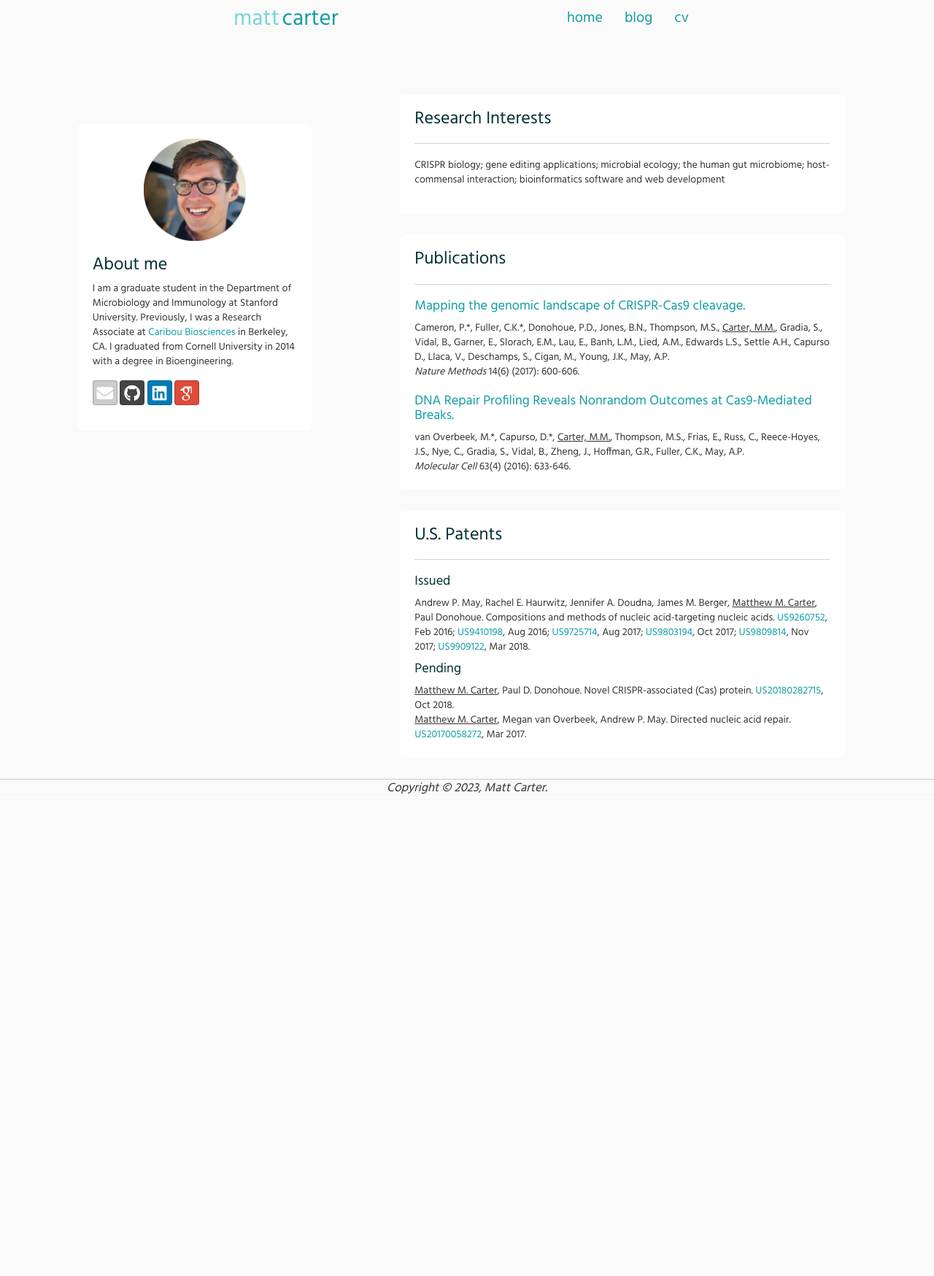
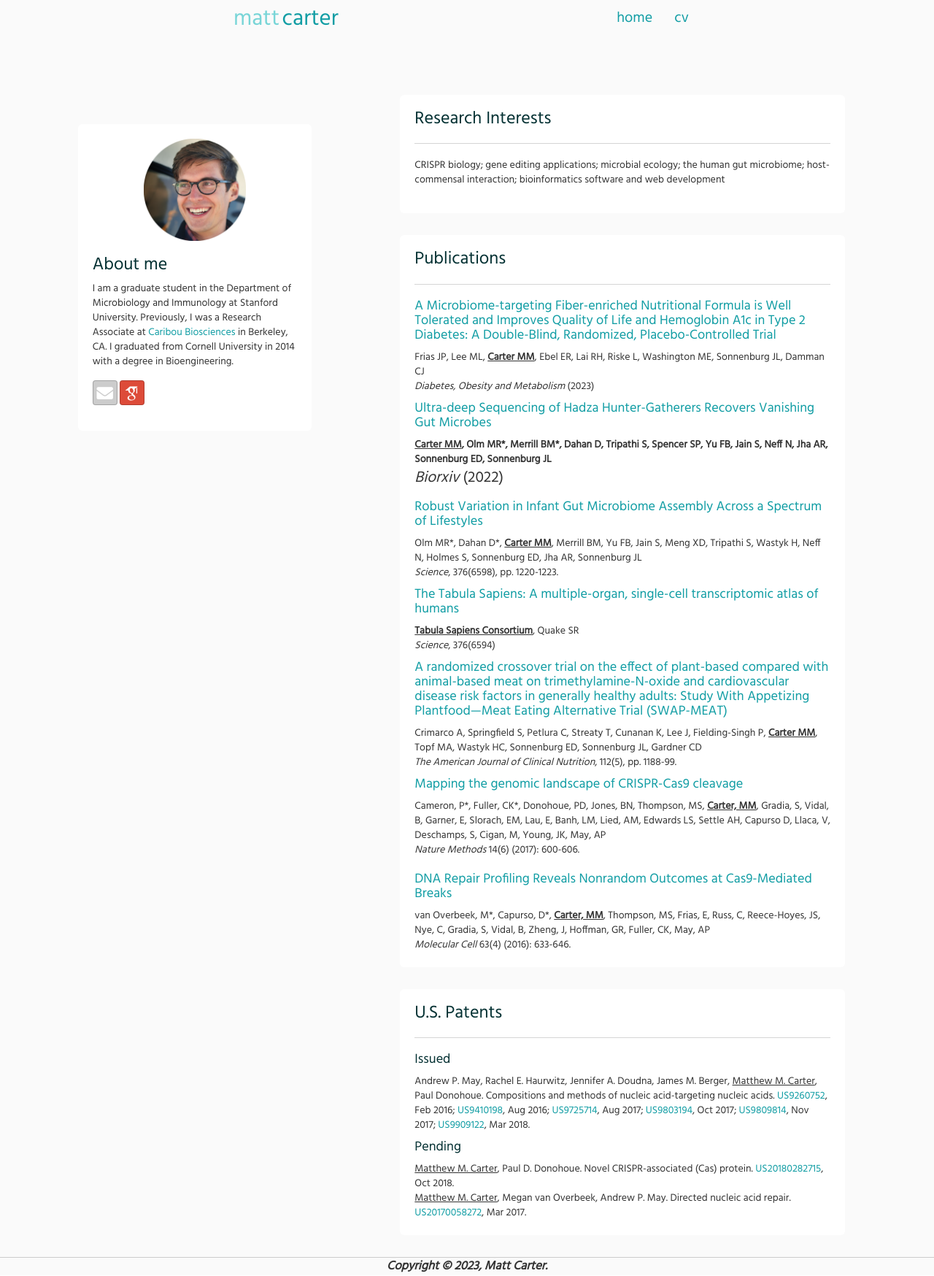
Before and after one commit to matt-cart/website, a Flask app: page / in a window 1280 px wide. Shown: the whole page at 73% size. Before the commit the page ends 1088 px from the top, so only its background shows below. Run offline with Flask 2, Linux system fonts and the light colour scheme; parts of the project's set-up code (start-up, migrations or seed data) failed here and were passed over; some libraries are stand-ins or nearby versions; some web fonts are replaced.

Commit message:
Adding new pubs.

```diff
--- a/website/templates/home_page.html
+++ b/website/templates/home_page.html
@@ -12,11 +12,6 @@
                     <a href="mailto:&#109;&#097;&#116;&#116;&#104;&#101;&#119;&#109;&#099;&#097;&#114;&#116;&#101;&#114;&#050;&#064;&#103;&#109;&#097;&#105;&#108;&#046;&#099;&#111;&#109;" target="_blank" class="btn btn-social-icon btn-envelope" id="mail-btn">
                         <i class="fas fa-envelope"></i>
                     </a>
-                    <a href="https://github.com/matt-cart" target="_blank" class="btn btn-social-icon btn-github">
-                        <i class="fab fa-github"></i>
-                    </a>
-                    <a href="https://www.linkedin.com/pub/matthew-carter/45/867/a3" target="_blank" class="btn btn-social-icon btn-linkedin">
-                        <i class="fab fa-linkedin"></i>
                     </a>
                     <a href="https://scholar.google.com/citations?user=bx0QF1YAAAAJ&hl=en&oi=sra" target="_blank" class="btn btn-social-icon btn-google">
                         <i class="ai ai-google-scholar ai-3x"></i>
@@ -33,13 +28,38 @@
                     <h3 class="tight-top">Publications</h3>
                     <hr>
                     <div class="publication">
-                        <h5><a href="https://www.ncbi.nlm.nih.gov/pubmed/?term=28459459">Mapping the genomic landscape of CRISPR-Cas9 cleavage.</a></h5>
-                        <p>Cameron, P.*, Fuller, C.K.*, Donohoue, P.D., Jones, B.N., Thompson, M.S., <u>Carter, M.M.</u>, Gradia, S., Vidal, B., Garner, E., Slorach, E.M., Lau, E., Banh, L.M., Lied, A.M., Edwards L.S., Settle A.H., Capurso D., Llaca, V., Deschamps, S., Cigan, M., Young, J.K., May, A.P.</p>
+                        <h5><a href="https://pubmed.ncbi.nlm.nih.gov/36594522/">A Microbiome-targeting Fiber-enriched Nutritional Formula is Well Tolerated and Improves Quality of Life and Hemoglobin A1c in Type 2 Diabetes: A Double-Blind, Randomized, Placebo-Controlled Trial</a></h5>
+                        <p>Frias JP, Lee ML, <b><u>Carter MM</u></b>, Ebel ER, Lai RH, Riske L, Washington ME, Sonnenburg JL, Damman CJ</p>
+                        <p><i>Diabetes, Obesity and Metabolism</i> (2023)</p>
+                    </div>
+                    <div class="publication">
+                        <h5><a href="https://www.biorxiv.org/content/10.1101/2022.03.30.486478v2">Ultra-deep Sequencing of Hadza Hunter-Gatherers Recovers Vanishing Gut Microbes</a></h5>
+                        <p><b><u>Carter MM</u><b>, Olm MR*, Merrill BM*, Dahan D, Tripathi S, Spencer SP, Yu FB, Jain S, Neff N, Jha AR, Sonnenburg ED, Sonnenburg JL</p>
+                        <p><i>Biorxiv</i> (2022)</p>
+                    </div>
+                    <div class="publication">
+                        <h5><a href="https://pubmed.ncbi.nlm.nih.gov/35679413/">Robust Variation in Infant Gut Microbiome Assembly Across a Spectrum of Lifestyles</a></h5>
+                        <p>Olm MR*, Dahan D*, <b><u>Carter MM</u></b>, Merrill BM, Yu FB, Jain S, Meng XD, Tripathi S, Wastyk H, Neff N, Holmes S, Sonnenburg ED, Jha AR, Sonnenburg JL</p>
+                        <p><i>Science</i>, 376(6598), pp. 1220-1223.</p>
+                    </div>
+                    <div class="publication">
+                        <h5><a href="https://pubmed.ncbi.nlm.nih.gov/35549404/">The Tabula Sapiens: A multiple-organ, single-cell transcriptomic atlas of humans</a></h5>
+                        <p><b><u>Tabula Sapiens Consortium</u></b>, Quake SR</p>
+                        <p><i>Science</i>, 376(6594)</p>
+                    </div>
+                    <div class="publication">
+                        <h5><a href="https://pubmed.ncbi.nlm.nih.gov/32780794/">A randomized crossover trial on the effect of plant-based compared with animal-based meat on trimethylamine-N-oxide and cardiovascular disease risk factors in generally healthy adults: Study With Appetizing Plantfood—Meat Eating Alternative Trial (SWAP-MEAT)</a></h5>
+                        <p>Crimarco A, Springfield S, Petlura C, Streaty T, Cunanan K, Lee J, Fielding-Singh P, <b><u>Carter MM</u></b>, Topf MA, Wastyk HC, Sonnenburg ED, Sonnenburg JL, Gardner CD</p>
+                        <p><i>The American Journal of Clinical Nutrition</i>, 112(5), pp. 1188-99.</p>
+                    </div>
+                    <div class="publication">
+                        <h5><a href="https://www.ncbi.nlm.nih.gov/pubmed/?term=28459459">Mapping the genomic landscape of CRISPR-Cas9 cleavage</a></h5>
+                        <p>Cameron, P*, Fuller, CK*, Donohoue, PD, Jones, BN, Thompson, MS, <b><u>Carter, MM</u></b>, Gradia, S, Vidal, B, Garner, E, Slorach, EM, Lau, E, Banh, LM, Lied, AM, Edwards LS, Settle AH, Capurso D, Llaca, V, Deschamps, S, Cigan, M, Young, JK, May, AP</p>
                         <p><i>Nature Methods</i> 14(6) (2017): 600-606.</p>
                     </div>
                     <div class="publication bump-top">
-                        <h5><a href="https://www.ncbi.nlm.nih.gov/pubmed/?term=27499295">DNA Repair Profiling Reveals Nonrandom Outcomes at Cas9-Mediated Breaks.</a></h5>
-                        <p>van Overbeek, M.*, Capurso, D.*, <u>Carter, M.M.</u>, Thompson, M.S., Frias, E., Russ, C., Reece-Hoyes, J.S., Nye, C., Gradia, S., Vidal, B., Zheng, J., Hoffman, G.R., Fuller, C.K., May, A.P.</p>
+                        <h5><a href="https://www.ncbi.nlm.nih.gov/pubmed/?term=27499295">DNA Repair Profiling Reveals Nonrandom Outcomes at Cas9-Mediated Breaks</a></h5>
+                        <p>van Overbeek, M*, Capurso, D*, <b><u>Carter, MM</u></b>, Thompson, MS, Frias, E, Russ, C, Reece-Hoyes, JS, Nye, C, Gradia, S, Vidal, B, Zheng, J, Hoffman, GR, Fuller, CK, May, AP</p>
                         <p><i>Molecular Cell</i> 63(4) (2016): 633-646.</p>
                     </div>
                 </div>
--- a/website/templates/layout.html
+++ b/website/templates/layout.html
@@ -42,11 +42,6 @@
                                 </a>
                             </li>
                             <li class="no-margin">
-                                <a class="navbar-link no-margin" href="/blog">
-                                    blog
-                                </a>
-                            </li>
-                            <li class="no-margin">
                                 <a class="navbar-link" target="_blank" href="{{ url_for('static', filename='downloads/MatthewCarterCV.pdf') }}">
                                     cv
                                 </a>
```
